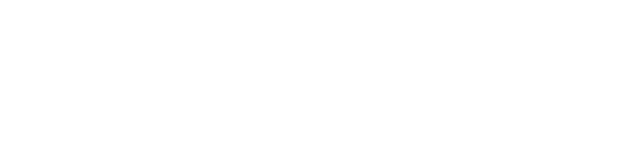
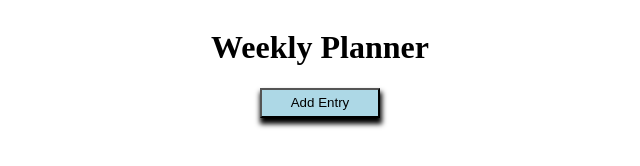
Before and after one commit to Paolo-DM/week-planner, a website: page index.html in a window 1280 px wide. Shown: the whole page, without its empty margins (320-960 px from the left). Drawn offline with Linux system fonts and the light colour scheme.

Commit message:
weekly planner fun hackathon

```diff
--- a/index.html
+++ b/index.html
@@ -5,8 +5,17 @@
   <meta name="viewport" content="width=device-width, initial-scale=1.0">
   <title>Week Planner</title>
   <link rel="stylesheet" href="styles.css">
+  <link rel="stylesheet" href="layout.css">
 </head>
 <body>
+  <div class="container">
+    <div class="row">
+      <h1>Weekly Planner</h1>
+    </div>
+    <div class="row">
+      <button>Add Entry</button>
+    </div>
+  </div>
   <script src="main.js"></script>
 </body>
 </html>
--- /dev/null
+++ b/layout.css
@@ -0,0 +1,4 @@
+.row {
+  display: flex;
+  justify-content: center;
+}
--- a/styles.css
+++ b/styles.css
@@ -0,0 +1,6 @@
+button {
+  width: 120px;
+  height: 30px;
+  background-color: lightblue;
+  box-shadow: 1px 5px 5px 1px black;
+}
```
